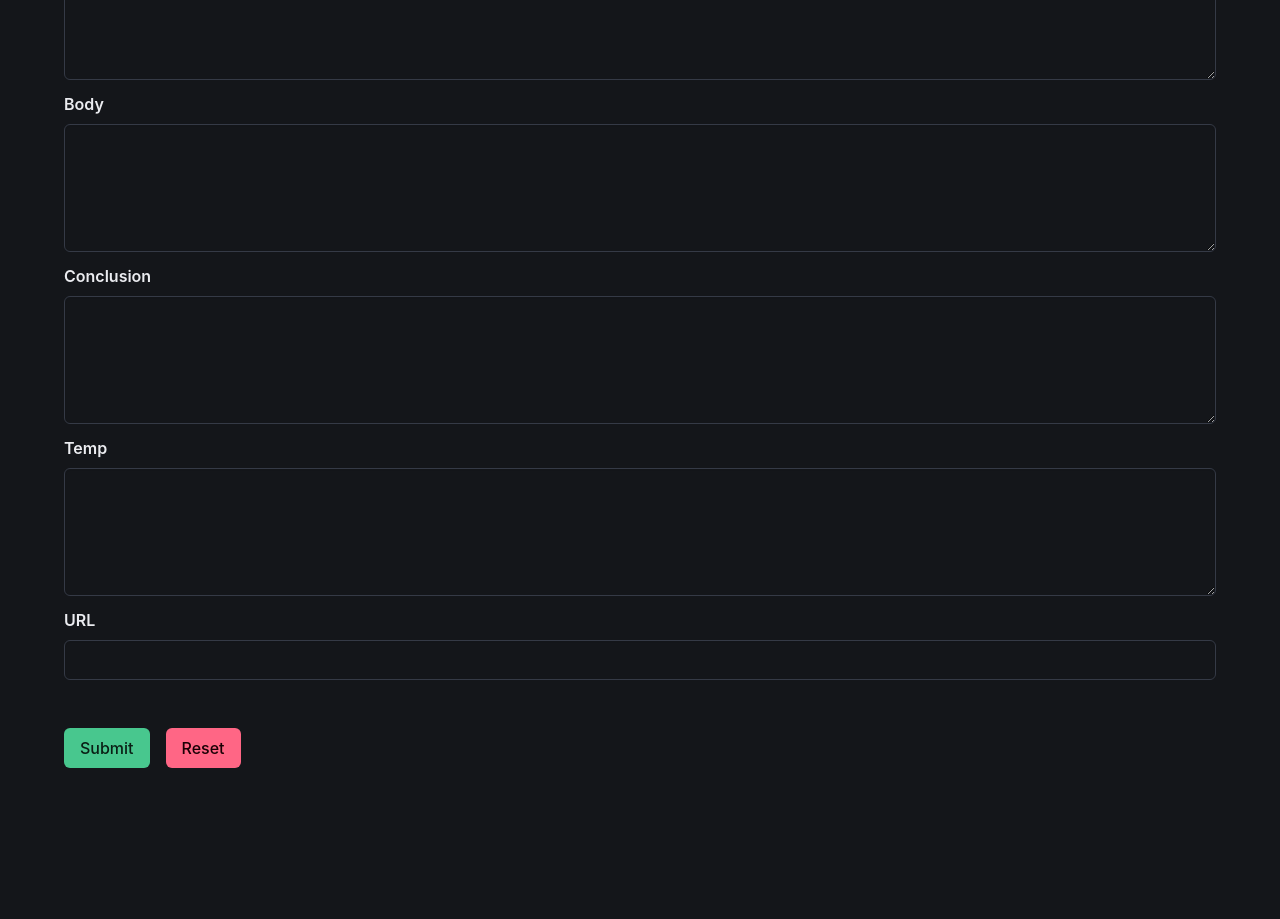
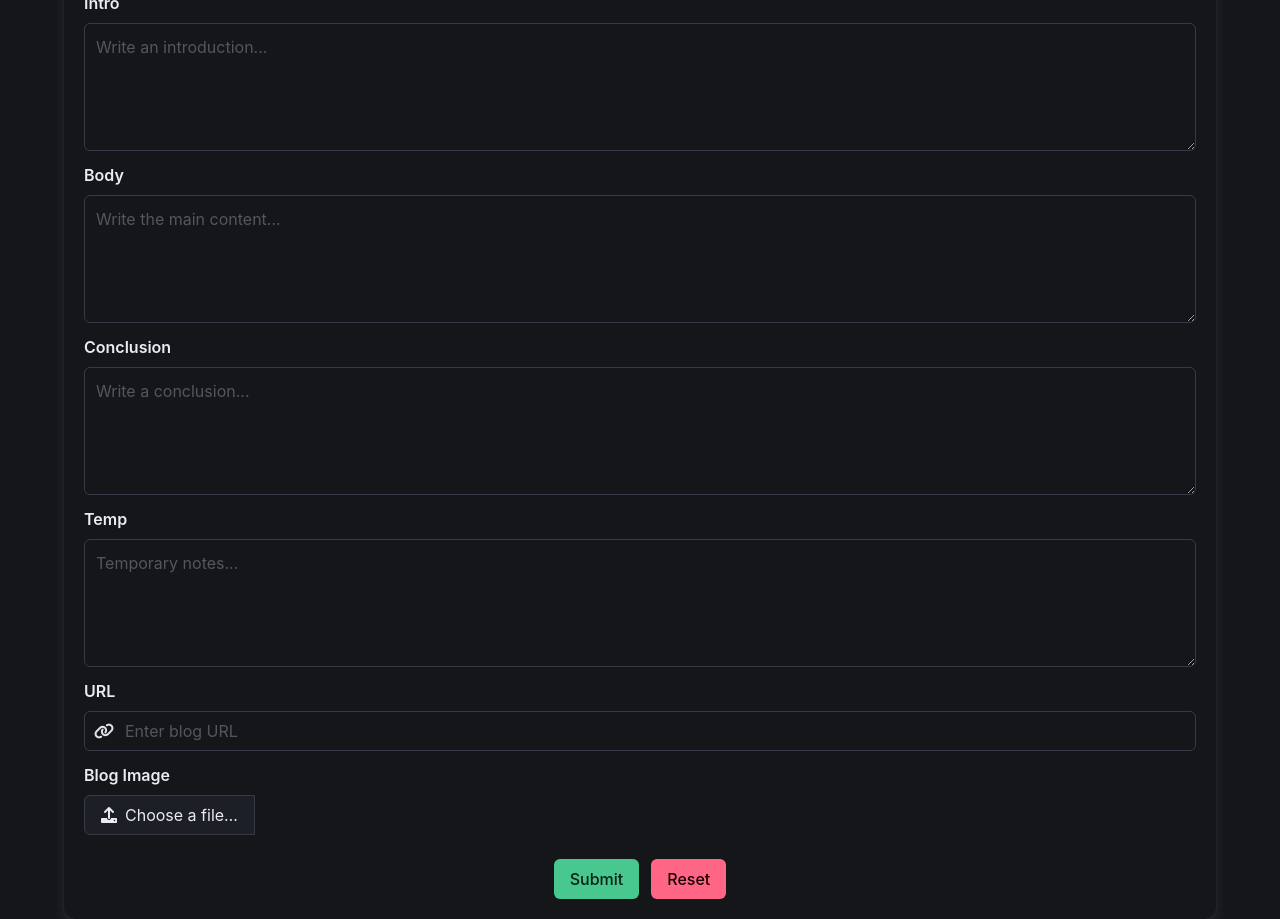
Before and after one commit to N0Vee/Portfolio-project, a React (Vite) app: page /add in a window 1280 px wide. Shown: the part 280-1199 px from the top of the page. Before the commit the page ends 1048 px from the top, so only its background shows below. Built offline with nearby package versions, Linux system fonts and the light colour scheme.

Commit message:
Commit: Image edit

```diff
--- a/src/components/blog/BlogAdd.jsx
+++ b/src/components/blog/BlogAdd.jsx
@@ -1,23 +1,42 @@
-import React, { useEffect, useState } from 'react';
-import { useNavigate, useParams } from 'react-router-dom';
+import React, { useState } from 'react';
+import { useNavigate } from 'react-router-dom';
 import axios from 'axios';
 
 function BlogAdd() {
-    const [blog, setBlog] = useState(null);
     const navigate = useNavigate();
+    const [file, setFile] = useState(null);
+    const [imagePreviewUrl, setImagePreviewUrl] = useState(null);
+
+    const handleUploadImage = (e) => {
+        const selectedFile = e.target.files[0];
+        if (selectedFile) {
+            const reader = new FileReader();
+            reader.onloadend = () => {
+                setFile(selectedFile);
+                setImagePreviewUrl(reader.result);
+            };
+            reader.readAsDataURL(selectedFile);
+        }
+    };
+
     const handleSubmit = async (e) => {
         e.preventDefault();
+        try {
+            const formData = new FormData();
+            if (file) {
+                formData.append("ImgUrl", file);
+            }
+            formData.append("BlogName", e.target.BlogName.value);
+            formData.append("DetailIntro", e.target.DetailIntro.value);
+            formData.append("DetailBody", e.target.DetailBody.value);
+            formData.append("DetailConclusion", e.target.DetailConclusion.value);
+            formData.append("DetailTemp", e.target.DetailTemp.value || "");
+            formData.append("BlogUrl", e.target.BlogUrl.value);
 
-        try {
-            const response = await axios.post(`${import.meta.env.VITE_BASE_URL}`, {
-
-                ImgUrl: "TEST",
-                BlogName: e.target.BlogName.value,
-                DetailIntro: e.target.DetailIntro.value,
-                DetailBody: e.target.DetailBody.value,
-                DetailConclusion: e.target.DetailConclusion.value,
-                DetailTemp: e.target.DetailTemp.value,
-                BlogUrl: e.target.BlogUrl.value
+            const response = await axios.post(`${import.meta.env.VITE_BASE_URL}/blogs`, formData, {
+                headers: {
+                    "Content-Type": "multipart/form-data",
+                },
             });
 
             console.log("Blog added successfully:", response.data);
@@ -28,46 +47,132 @@ function BlogAdd() {
     };
 
     return (
-        <div className='container mt-6'>
-            <form onSubmit={handleSubmit}>
+        <div className="container mt-6">
+            <div className="box">
+            <h2 className="title is-4 has-text-centered">Create a Blog</h2>
+            <form onSubmit={handleSubmit} encType="multipart/form-data">
                 <div className="field">
-                    <label className="label mt-3">Blog Title</label>
-                    <div className="control">
-                        <input name="BlogName" className="input" type="text"  />
+                    <label className="label">Blog Title</label>
+                    <div className="control has-icons-left">
+                        <input
+                            name="BlogName"
+                            className="input"
+                            type="text"
+                            placeholder="Enter blog title"
+                            required
+                        />
+                        <span className="icon is-small is-left">
+                            <i className="fas fa-heading"></i>
+                        </span>
+                    </div>
                 </div>
 
-                    <label className="label mt-3">Intro</label>
-                    <div className="control">
-                        <textarea name="DetailIntro" className="textarea"  />
+                <div className="field">
+                    <label className="label">Intro</label>
+                    <div className="control has-icons-left">
+                        <textarea
+                            name="DetailIntro"
+                            className="textarea"
+                            placeholder="Write an introduction..."
+                            required
+                        ></textarea>
+
+                    </div>
                 </div>
 
-                    <label className="label mt-3">Body</label>
-                    <div className="control">
-                        <textarea name="DetailBody" className="textarea"  />
+                <div className="field">
+                    <label className="label">Body</label>
+                    <div className="control has-icons-left">
+                        <textarea
+                            name="DetailBody"
+                            className="textarea"
+                            placeholder="Write the main content..."
+                            required
+                        ></textarea>
+
+                    </div>
                 </div>
 
-                    <label className="label mt-3">Conclusion</label>
-                    <div className="control">
-                        <textarea name="DetailConclusion" className="textarea"  />
+                <div className="field">
+                    <label className="label">Conclusion</label>
+                    <div className="control has-icons-left">
+                        <textarea
+                            name="DetailConclusion"
+                            className="textarea"
+                            placeholder="Write a conclusion..."
+                            required
+                        ></textarea>
+
+                    </div>
                 </div>
 
-                    <label className="label mt-3">Temp</label>
-                    <div className="control">
-                        <textarea name="DetailTemp" className="textarea"  />
+                <div className="field">
+                    <label className="label">Temp</label>
+                    <div className="control has-icons-left">
+                        <textarea
+                            name="DetailTemp"
+                            className="textarea"
+                            placeholder="Temporary notes..."
+                        ></textarea>
+
+                    </div>
                 </div>
 
-                    <label className="label mt-3">URL</label>
-                    <div className="control">
-                        <input name="BlogUrl" className="input" />
+                <div className="field">
+                    <label className="label">URL</label>
+                    <div className="control has-icons-left">
+                        <input
+                            name="BlogUrl"
+                            className="input"
+                            type="url"
+                            placeholder="Enter blog URL"
+                            required
+                        />
+                        <span className="icon is-small is-left">
+                            <i className="fas fa-link"></i>
+                        </span>
+                    </div>
                 </div>
 
-                    <div className='mt-6'>
-                        <button type='submit' className='button is-success mr-4'>Submit</button>
-                        <button type='reset' className='button is-danger'>Reset</button>
+                <div className="field">
+                    <label className="label">Blog Image</label>
+                    {imagePreviewUrl && (
+                        <img
+                            src={imagePreviewUrl}
+                            alt="Preview"
+                            style={{ width: '500px', height: '500px', marginBottom: '15px' }}
+                        />
+                    )}
+                    <div className="file has-name is-fullwidth">
+                        <label className="file-label">
+                            <input
+                                onChange={handleUploadImage}
+                                className="file-input"
+                                type="file"
+                                name="ImgUrl"
+                            />
+                            <span className="file-cta">
+                                <span className="file-icon">
+                                    <i className="fas fa-upload"></i>
+                                </span>
+                                <span className="file-label">Choose a file…</span>
+                            </span>
+                        </label>
                     </div>
+                </div>
+
+                <div className="field is-grouped is-grouped-centered mt-5">
+                    <button type="submit" className="button is-success">
+                        Submit
+                    </button>
+                    <button type="reset" className="button is-danger">
+                        Reset
+                    </button>
                 </div>
             </form>
             </div>
+        </div>
+
     );
 }
 
--- a/src/components/blog/BlogEdit.jsx
+++ b/src/components/blog/BlogEdit.jsx
@@ -6,68 +6,188 @@ function BlogEdit() {
     const [blog, setBlog] = useState(null);
     const navigate = useNavigate();
     const { id } = useParams();
+    const [file, setFile] = useState(null);
+    const [imagePreviewUrl, setImagePreviewUrl] = useState(null);
+
+    const handleUploadImage = (e) => {
+        const selectedFile = e.target.files[0];
+        if (selectedFile) {
+            const reader = new FileReader();
+            reader.onloadend = () => {
+                setFile(selectedFile);
+                setImagePreviewUrl(reader.result);
+            };
+            reader.readAsDataURL(selectedFile);
+        }
+    };
 
     useEffect(() => {
         axios.get(`${import.meta.env.VITE_BASE_URL}/blogs/${id}`)
             .then((res) => setBlog(res.data))
             .catch((error) => console.error("Error fetching data:", error));
-    }, []);
+    }, [id]);  // Add `id` to dependency array to fetch when `id` changes
 
-    const handleSubmit = (e) => {
+    const handleSubmit = async (e) => {
         e.preventDefault();
+        try {
+            const formData = new FormData();
+            if (file) {
+                formData.append("ImgUrl", file);
+            }
+            formData.append("BlogName", e.target.BlogName.value);
+            formData.append("DetailIntro", e.target.DetailIntro.value);
+            formData.append("DetailBody", e.target.DetailBody.value);
+            formData.append("DetailConclusion", e.target.DetailConclusion.value);
+            formData.append("DetailTemp", e.target.DetailTemp.value || "");
+            formData.append("BlogUrl", e.target.BlogUrl.value);
 
-        const data = {
-            BlogName: e.target.BlogName.value,
-            DetailIntro: e.target.DetailIntro.value,
-            DetailBody: e.target.DetailBody.value,
-            DetailConclusion: e.target.DetailConclusion.value,
-            DetailTemp: e.target.DetailTemp.value,
-        };
+            const response = await axios.put(`${import.meta.env.VITE_BASE_URL}/blogs/${id}`, formData, {
+                headers: {
+                    "Content-Type": "multipart/form-data",
+                },
+            });
 
-        axios.put(`${import.meta.env.VITE_BASE_URL}/blogs/${id}`, data)
-            .then(() => {
-                console.log("Blog updated successfully!");
-                navigate('/edit');
-            })
-            .catch((error) => console.error("Error updating blog:", error));
+            console.log("Blog edit successfully:", response.data);
+            navigate(`/edit`);  // Navigate to the updated blog page
+        } catch (error) {
+            console.error("Error editing blog:", error);
+        }
     };
 
+
     return (
-        <div className='container mt-6'>
-            <form onSubmit={handleSubmit}>
+        <div className="container mt-6">
+        <div className="box">
+            <h2 className="title is-4 has-text-centered">Edit a Blog</h2>
+            <form onSubmit={handleSubmit} encType="multipart/form-data">
+                {/* Blog Title */}
                 <div className="field">
-                    <label className="label mt-3">Blog Title</label>
-                    <div className="control">
-                        <input name="BlogName" className="input" defaultValue={blog?.BlogName || ''} type="text" placeholder="Text input" />
+                    <label className="label">Blog Title</label>
+                    <div className="control has-icons-right">
+                        <input
+                            name="BlogName"
+                            className="input"
+                            type="text"
+                            defaultValue={blog?.BlogName}
+                            placeholder="Enter blog title"
+                            required
+                        />
+                        <span className="icon is-small is-right">
+                            <i className="fas fa-heading"></i>
+                        </span>
                     </div>
+                </div>
 
-                    <label className="label mt-3">Intro</label>
-                    <div className="control">
-                        <textarea name="DetailIntro" className="textarea" defaultValue={blog?.DetailIntro || ''} placeholder="Text input" />
+                {/* Intro */}
+                <div className="field">
+                    <label className="label">Intro</label>
+                    <textarea
+                        name="DetailIntro"
+                        className="textarea"
+                        defaultValue={blog?.DetailIntro}
+                        placeholder="Write an introduction..."
+                        required
+                    ></textarea>
+                </div>
+
+                {/* Body */}
+                <div className="field">
+                    <label className="label">Body</label>
+                    <textarea
+                        name="DetailBody"
+                        className="textarea"
+                        defaultValue={blog?.DetailBody}
+                        placeholder="Write the main content..."
+                        required
+                    ></textarea>
+                </div>
+
+                {/* Conclusion */}
+                <div className="field">
+                    <label className="label">Conclusion</label>
+                    <textarea
+                        name="DetailConclusion"
+                        className="textarea"
+                        defaultValue={blog?.DetailConclusion}
+                        placeholder="Write a conclusion..."
+                        required
+                    ></textarea>
+                </div>
+
+                {/* Temp */}
+                <div className="field">
+                    <label className="label">Temp</label>
+                    <textarea
+                        name="DetailTemp"
+                        className="textarea"
+                        defaultValue={blog?.DetailTemp}
+                        placeholder="Temporary notes..."
+                    ></textarea>
+                </div>
+
+                {/* Blog URL */}
+                <div className="field">
+                    <label className="label">URL</label>
+                    <div className="control has-icons-right">
+                        <input
+                            name="BlogUrl"
+                            className="input"
+                            type="url"
+                            defaultValue={blog?.BlogUrl}
+                            placeholder="Enter blog URL"
+                            required
+                        />
+                        <span className="icon is-small is-right">
+                            <i className="fas fa-link"></i>
+                        </span>
                     </div>
+                </div>
 
-                    <label className="label mt-3">Body</label>
-                    <div className="control">
-                        <textarea name="DetailBody" className="textarea" defaultValue={blog?.DetailBody || ''} placeholder="Text input" />
+                {/* Blog Image */}
+                <div className="field">
+                    <label className="label">Blog Image</label>
+                    {imagePreviewUrl ? (
+                        <img
+                            src={imagePreviewUrl}
+                            alt="Preview"
+                            style={{ width: '500px', height: '500px' }}
+                        />
+                    ) : blog?.ImgUrl ? (
+                        <img
+                            src={`${import.meta.env.VITE_BASE_URL}${blog?.ImgUrl}`}
+                            alt="Current blog image"
+                            style={{ width: '500px', height: '500px' }}
+                        />
+                    ) : (
+                        <p>No image uploaded</p>
+                    )}
+                    <div className="file has-name is-fullwidth">
+                        <label className="file-label">
+                            <input
+                                type="file"
+                                name="ImgUrl"
+                                onChange={handleUploadImage}
+                                className="file-input"
+                            />
+                            <span className="file-cta">
+                                <span className="file-icon">
+                                    <i className="fas fa-upload"></i>
+                                </span>
+                                <span className="file-label">Choose a file…</span>
+                            </span>
+                        </label>
                     </div>
+                </div>
 
-                    <label className="label mt-3">Conclusion</label>
-                    <div className="control">
-                        <textarea name="DetailConclusion" className="textarea" defaultValue={blog?.DetailConclusion || ''} placeholder="Text input" />
-                    </div>
-
-                    <label className="label mt-3">Temp</label>
-                    <div className="control">
-                        <textarea name="DetailTemp" className="textarea" defaultValue={blog?.DetailTemp || ''} placeholder="Text input" />
-                    </div>
-
-                    <div className='mt-6'>
-                        <button type='submit' className='button is-success mr-4'>Submit</button>
-                        <button type='reset' className='button is-danger'>Reset</button>
-                    </div>
+                <div className="field">
+                    <button className="button is-link" type="submit">
+                        Save Changes
+                    </button>
                 </div>
             </form>
         </div>
+    </div>
+
     );
 }
 
--- a/src/components/blog/BlogSection.jsx
+++ b/src/components/blog/BlogSection.jsx
@@ -47,8 +47,9 @@ function BlogSection() {
                             <li key={blog.id} className='is-flex is-flex-direction-column'>
                                 <Link to={`/view/${blog.ID}`} id='blog-box' className="box mt-5 is-flex is-flex-direction-row">
                                     <img
-                                        src="https://placehold.co/128x128"
+                                        src={`${import.meta.env.VITE_BASE_URL}${blog?.ImgUrl}`}
                                         alt="Blog"
+                                        id='blogImgShow'
                                     />
 
                                     <div className="ml-6">
--- a/src/components/blog/BlogView.jsx
+++ b/src/components/blog/BlogView.jsx
@@ -17,7 +17,6 @@ function BlogView() {
 
     }, []);
 
-
   return (
     <>
         <div className="container mt-6">
@@ -28,7 +27,7 @@ function BlogView() {
 
                 {/* Image Section */}
                 <figure className="image is-4by3">
-                    <img src="https://placehold.co/800x400" alt="Blog" className="blogImg" />
+                <img src={`${import.meta.env.VITE_BASE_URL}${blog?.ImgUrl}`} alt="Blog Image" />
                 </figure>
 
                 {/* Blog Content */}
@@ -38,8 +37,9 @@ function BlogView() {
                     <div className="columns">
                     {/* Main Blog Body */}
                     <div className="column is-two-thirds">
-                        <p className="has-text-justified">{blog?.DetailBody}</p>
+                        <p className="has-text-justified" dangerouslySetInnerHTML={{ __html: blog?.DetailBody.replace(/\n/g, '<br />') }}></p>
                     </div>
+
 
                     {/* Sidebar / Extra Details */}
                     <div className="column is-one-third">
--- a/src/components/style/App.css
+++ b/src/components/style/App.css
@@ -90,3 +90,9 @@
 
 
 /* Blog View */
+
+
+#blogImgShow {
+    width: 128px;
+    height: 128px;
+}
```
Also changed, not shown: src/components/blog/BlogAdmin.jsx (+5 -5 lines). Lines whose indentation alone changed are shown as unchanged.
